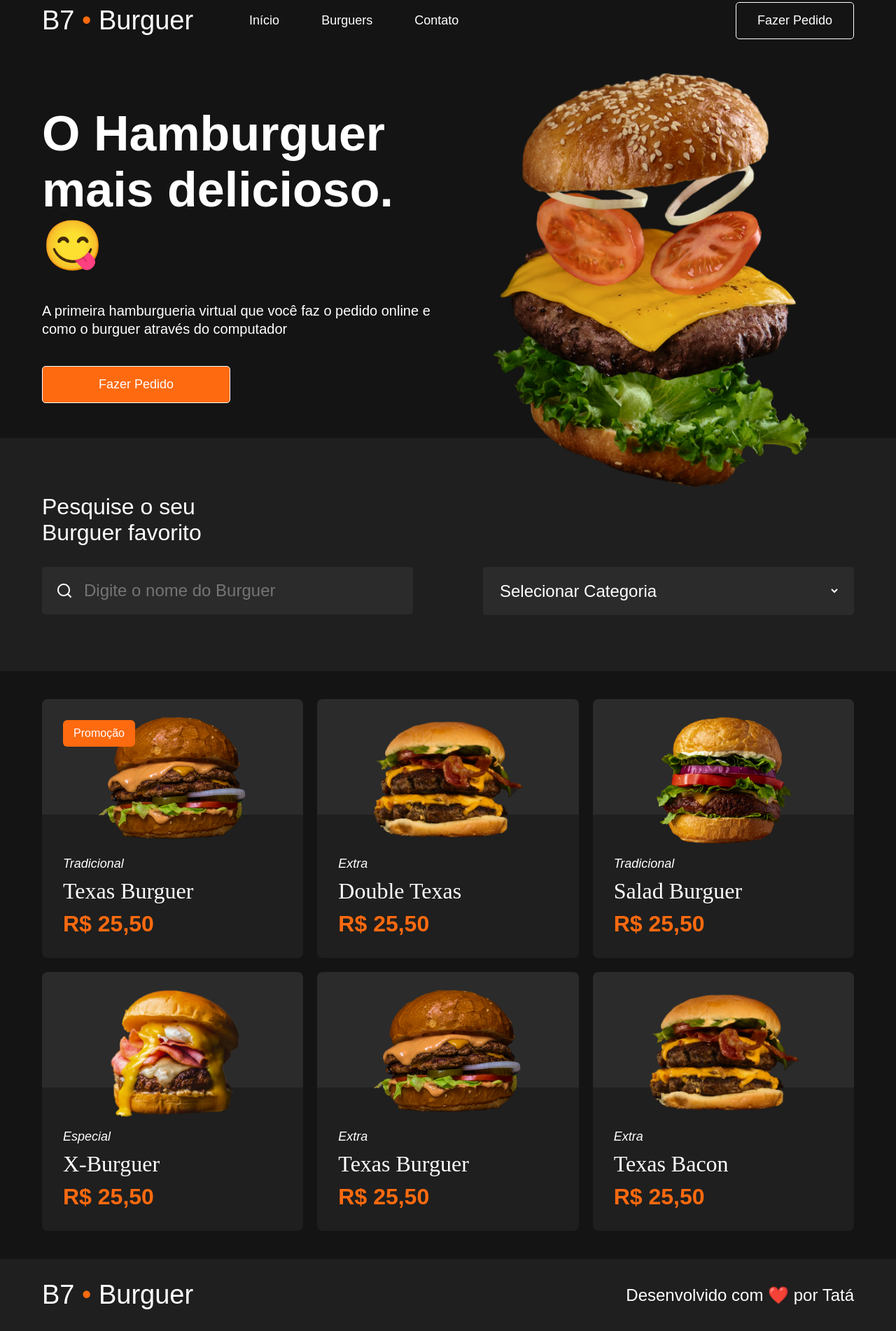
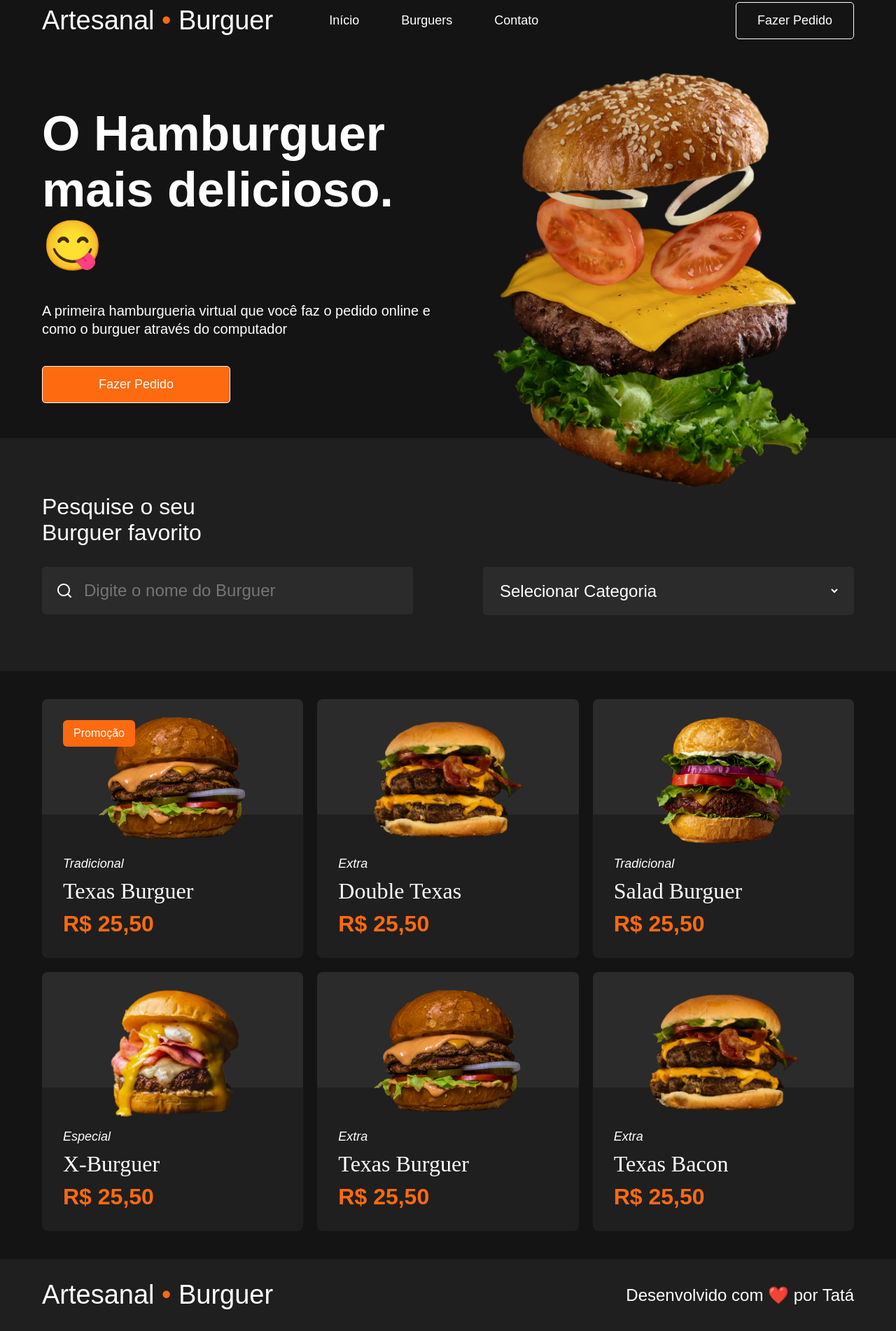
Before and after one commit to taironesilva/artesanal-burguer, a plain HTML site: page index.html in a window 1280 px wide. Shown: the part 42-1944 px from the top of the page at 70% size. Drawn offline with Linux system fonts and the light colour scheme; a web font is replaced by a local one.

Commit message:
Update index.html

```diff
--- a/index.html
+++ b/index.html
@@ -6,14 +6,14 @@
   <meta name="viewport" content="width=device-width, initial-scale=1.0" />
   <link rel="icon" type="image/x-icon" href="assets/images/favicon.png">
   <link rel="stylesheet" href="assets/css/style.css">
-  <title>B7Burguer</title>
+  <title>Artesanal Burguer</title>
 </head>
 
 <body>
   <header>
     <div class="container">
       <div class="logo">
-        <a href="">B7 <span>&#8226</span> Burguer</a>
+        <a href="">Artesanal <span>&#8226</span> Burguer</a>
       </div>
       <nav>
         <ul class="leftside">
@@ -137,7 +137,7 @@
   <footer>
     <div class="container">
       <div class="logo">
-        <a href="">B7 <span>&#8226</span> Burguer</a>
+        <a href="">Artesanal <span>&#8226</span> Burguer</a>
       </div>
       <div class="copyrights">Desenvolvido com ❤️ por <a href="https://github.com/taironesilva">Tatá</a>
       </div>
```
